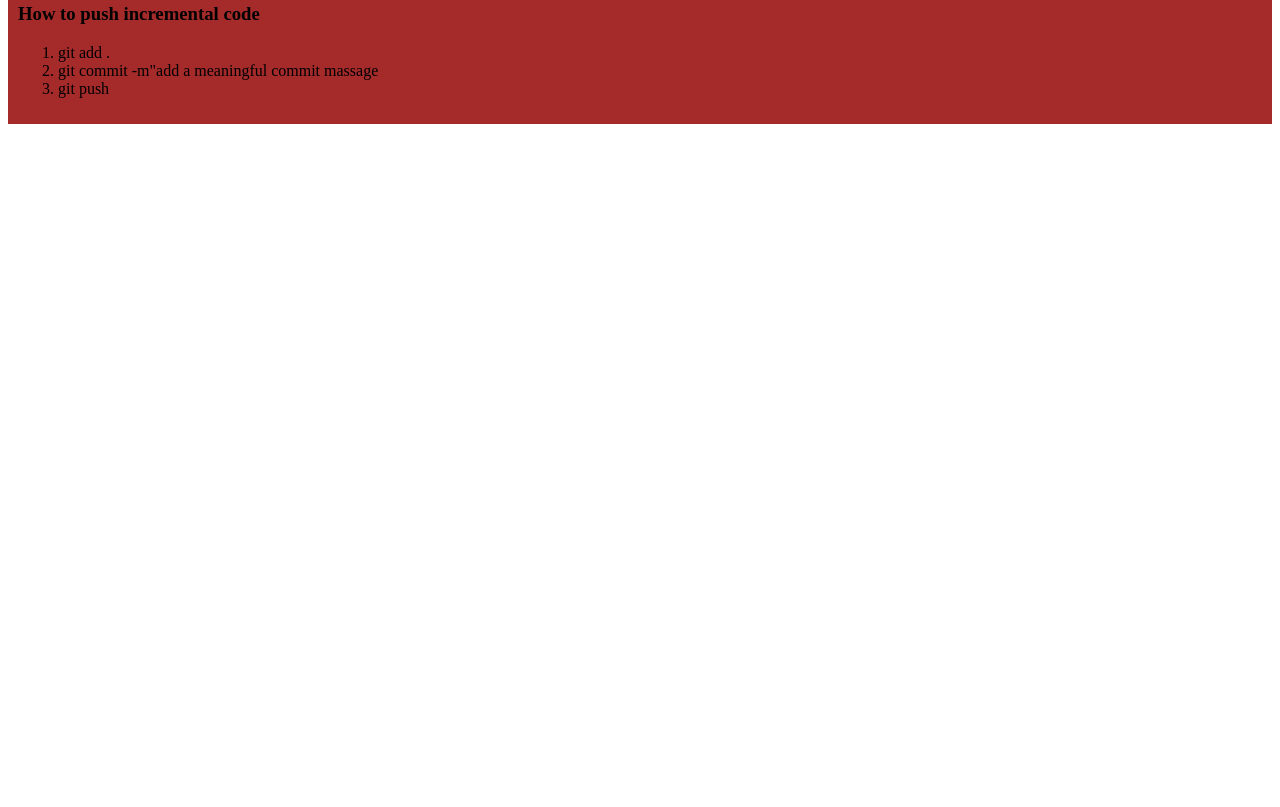
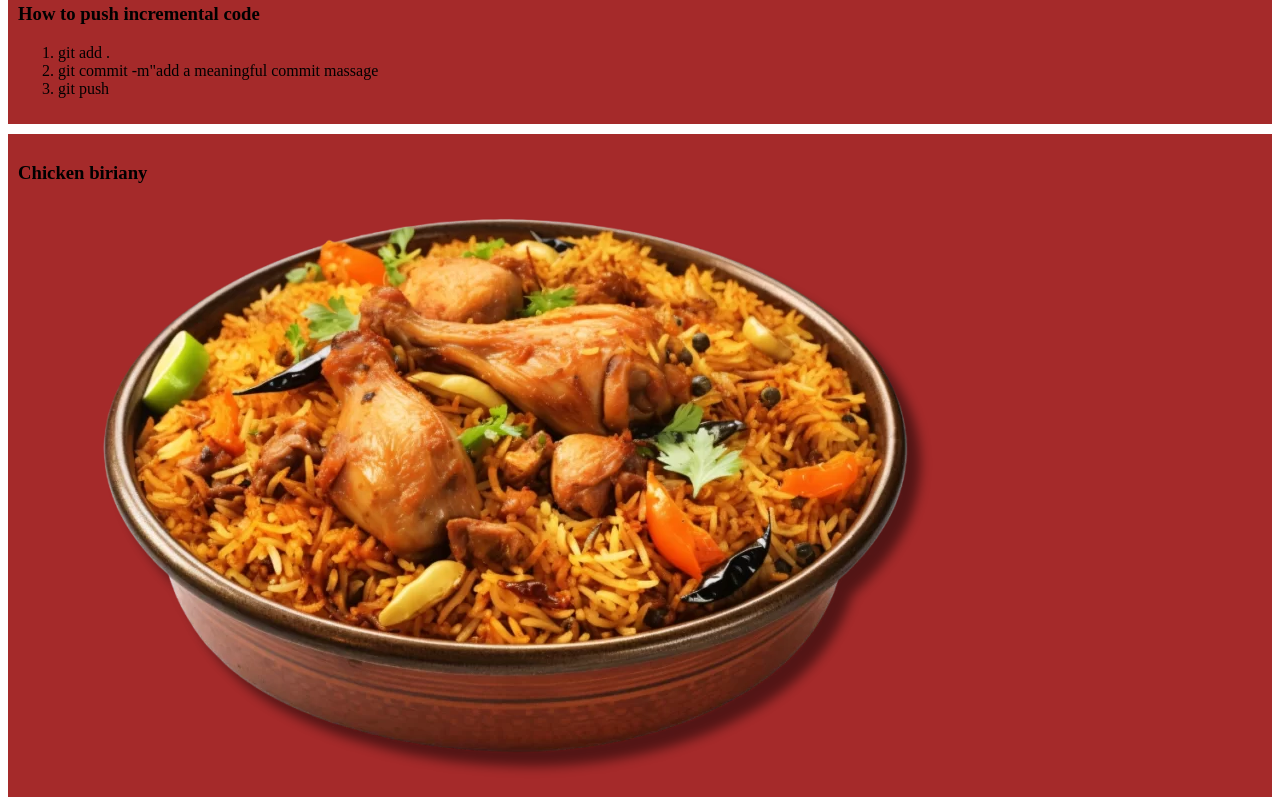
Before and after one commit to khadeza-568922/My-simple-website, a plain HTML site: page index.html in a window 1280 px wide. Shown: the part 512-1319 px from the top of the page. Before the commit the page ends 800 px from the top, so only its background shows below. Drawn offline with Linux system fonts and the light colour scheme.

Commit message:
added biriany pic

```diff
--- a/index.html
+++ b/index.html
@@ -34,7 +34,10 @@
     </ol>
 </div>
 
-
+<div>
+     <h3>Chicken biriany</h3>
+    <img src="images...c/chicken biriany.webp" alt="Chicken biriany">
+</div>
 
 
 
```
Also changed, not shown: images...c/chicken biriany.webp (added).
